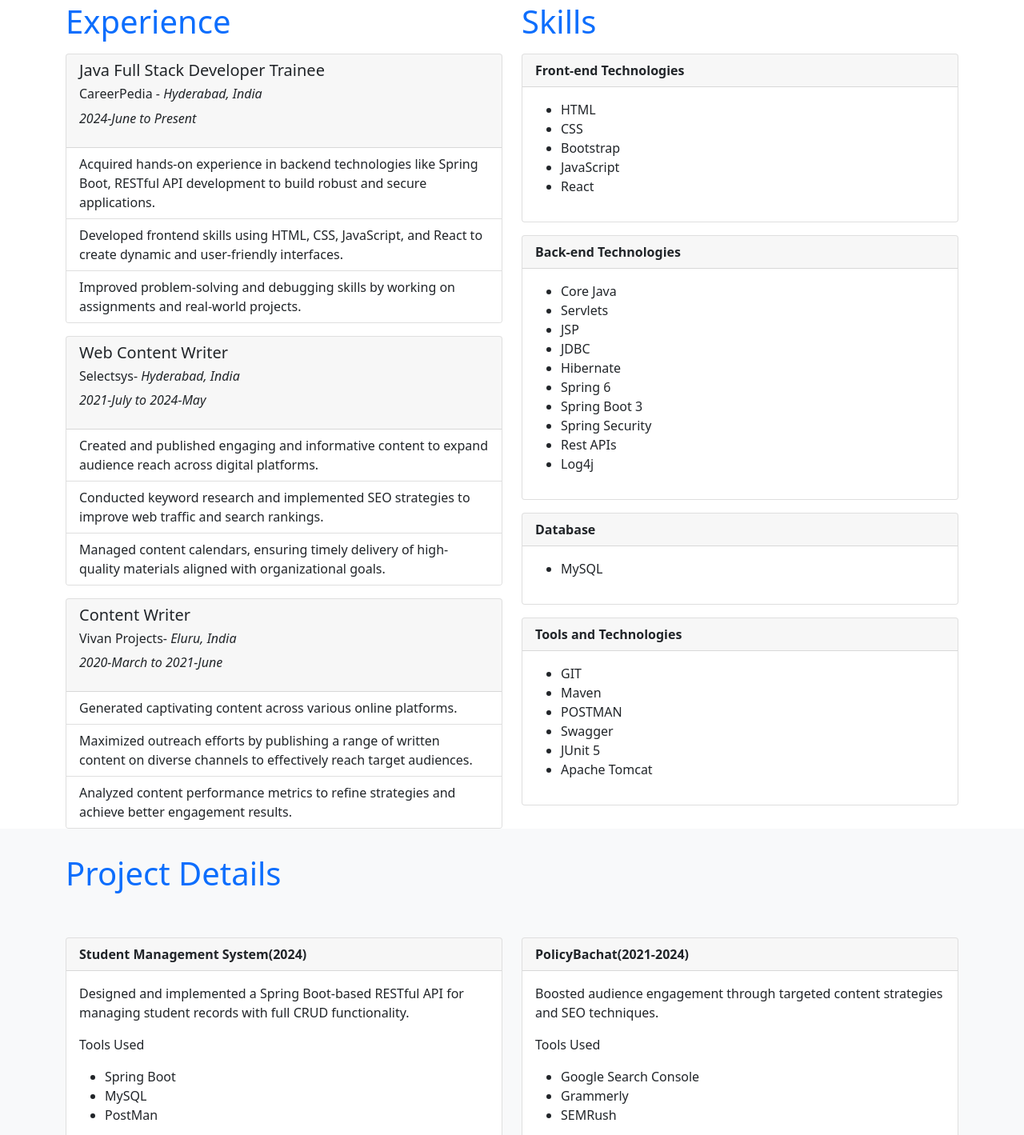
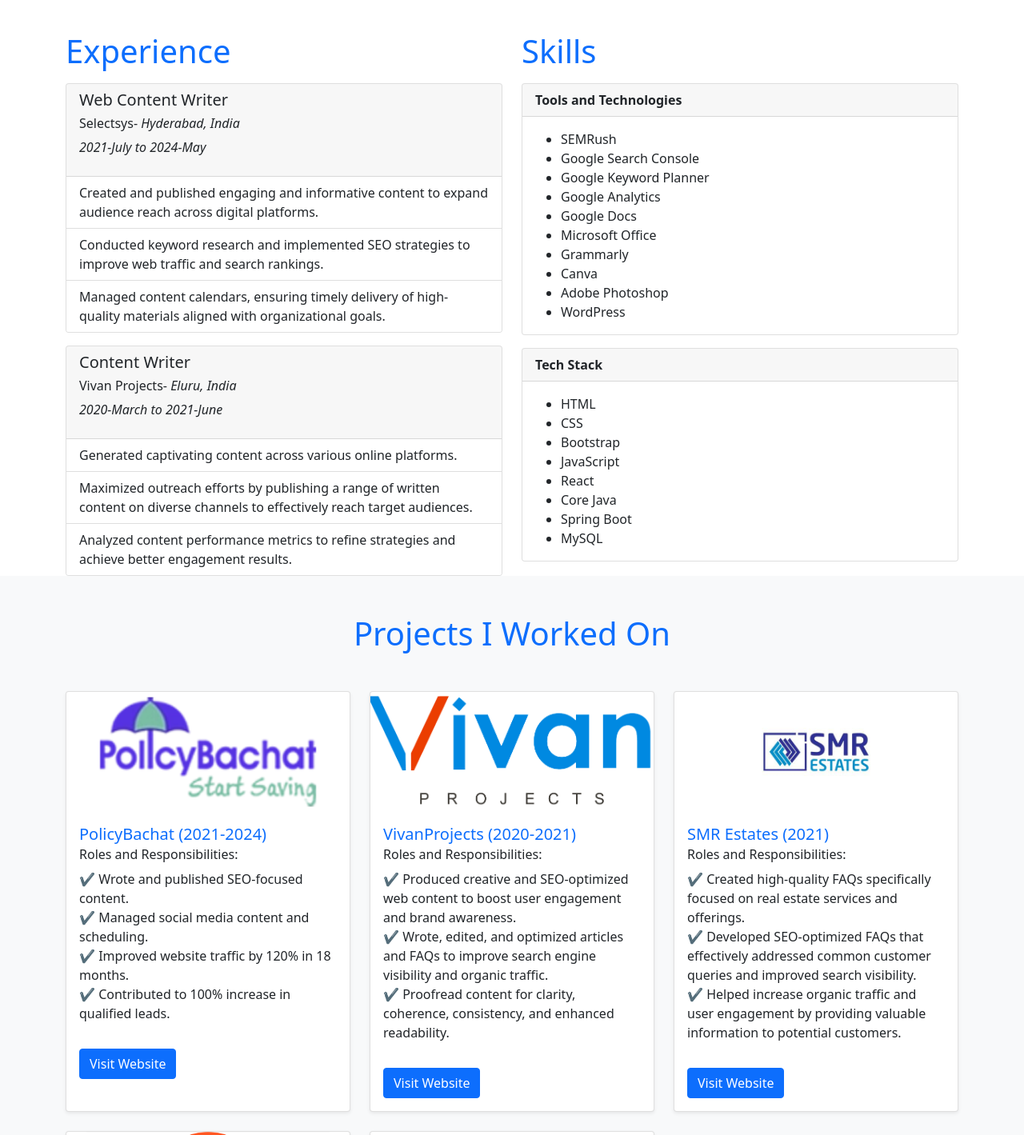
Before and after one commit to Madhavi-Datti/portfolio, a plain HTML site: page index.html in a window 1280 px wide. Shown: the part 1381-2800 px from the top of the page at 80% size. Drawn offline with nearby package versions, Linux system fonts and the light colour scheme.

Commit message:
added project details

```diff
--- a/index.html
+++ b/index.html
@@ -36,10 +36,7 @@
             <a class="nav-link" href="#skills">Skills</a>
           </li>
           <li class="nav-item mx-2">
-            <a class="nav-link" href="#certifications">Certifications</a>
-          </li>
-          <li class="nav-item mx-2">
-            <a class="nav-link" href="#project">Projects</a>
+            <a class="nav-link" href="#projects">Projects</a>
           </li>
           <li class="nav-item mx-2">
             <a class="nav-link" href="#contact">Contact Me</a>
@@ -51,16 +48,16 @@
 
   <!-- hero-section -->
    <section class="container-fluid bg-light py-5">
-    <div class="container d-md-flex justify-content-center align-items-center text-center text-md-start">
+    <div class="container d-md-flex justify-content-center align-items-center py-5 text-center w-75">
         <div>
-            <img src="images/my ai pic.jpg" class="img-fluid w-75" alt="My image">
+            <img src="images/my ai pic.jpg" class="img-fluid" alt="My image">
           </div>
-        <div><h5>Hello, I'm</h5>
+        <div class="py-5 px-5"><h5>Hello, I'm</h5>
             <h1>Madhavi Datti</h1>
-            <h4>Java Full Stack Developer</h4>
-            <p>Passionate Java Full Stack Developer skilled in back-end and front-end technologies.</p>
+            <h4>Content Writer</h4>
+            <p>Passionate Content Writer with 4+ years of experience in creating clear, engaging, and SEO-friendly content.</p>
             <button class="btn btn-success">Hire Me</button>
-            <a href="https://drive.google.com/drive/folders/1yFiDZv0QbVg1Z9HqVQEJP748FBCC-ZsQ" class="btn btn-primary" download>Download Resume
+            <a href="https://drive.google.com/file/d/1DXGJoiYQPeEB4FpXtSXFtZLHsR10fl1U/view?usp=sharing" class="btn btn-primary" download>Download Resume
           </a>
         </div>
     </div>
@@ -68,18 +65,13 @@
     <!-- About -->
    <section class="container my-5" id="about">
    <div>
-<h1 class="text-center display-6 text-primary">About me</h1>
+<h1 class="text-center text-primary">About me</h1>
 <hr class="w-25 mx-auto">
-<p>Hi there! I'm Madhavi, a passionate and dedicated Java Full Stack Developer with a strong foundation in
-    designing and implementing robust, scalable, and efficient web applications.</p>
-
-   <p>I specialize in Java-based backend development and modern frontend technologies to create seamless, user-friendly applications.
-    My expertise spans technologies like Spring Boot, REST APIs, React, and SQL, enabling me to deliver end-to-end solutions that meet diverse business requirements.</p>
-    <p>I'm committed to continuous learning and have honed my skills through real-world projects and hands-on experience.
-        With a keen eye for detail and a strong work ethic, I strive to contribute meaningfully to team success and organizational growth.</p>
-    <p>Whether it's crafting an innovative web application, debugging complex issues, or collaborating on cross-functional projects, I am eager to leverage my skills to build impactful solutions.</p>
-
-    <p>Let's connect and turn ideas into reality!</p>
+<p>Hi there! I'm Madhavi, a passionate content writer with over 4+ years of experience. I enjoy creating clear, engaging, and informative content that resonates with readers.</p>
+   <p> Over the years, I’ve had the opportunity to write articles, blogs, website content, product descriptions, and social media posts across various industries. I focus on crafting content that is both reader-friendly and SEO-optimized, ensuring it performs well on search engines while keeping the audience hooked.</p>
+    <p>I love diving into new topics, conducting in-depth research, and transforming complex concepts into simple, digestible content. Whether it’s a technical blog or a lifestyle article, I adapt my writing style to suit the audience and brand tone.</p>
+    <p>I’m detail-oriented, deadline-driven, and committed to delivering high-quality content that aligns with business goals. My aim is not just to inform but also to inspire and engage.</p>
+    <p>Let’s collaborate and transform your ideas into engaging, results-driven content!</p>
 
    </div>
 </section>
@@ -87,7 +79,7 @@
 <!-- Education -->
 <section class="container-fluid bg-light py-3" id="education">
 <div class="container my-3">
-    <h1 class="text-left display-6 text-primary">Educational Details</h1>
+    <h1 class="text-left text-primary">Educational Details</h1>
     <table class="table">
       <thead>
         <tr>
@@ -126,21 +118,8 @@
     <div class="container mt-5">
      <div class="row">
         <div class="col">
-        <h1 class="text-left display-6 text-primary" id="experience">Experience</h1>
-            <div class="card mt-3 fixed-size-card">
-                <div class="card-header">
-                  <h5>Java Full Stack Developer Trainee</h5>
-                  <h6>CareerPedia - <em>Hyderabad, India</em></h6>
-                  <p><em>2024-June to Present</em></p>
-                </div>
-                <ul class="list-group list-group-flush">
-                  <li class="list-group-item">Acquired hands-on experience in backend technologies like Spring
-                    Boot, RESTful API development to build robust and secure applications.</li>
-                  <li class="list-group-item">Developed frontend skills using HTML, CSS, JavaScript, and React to create dynamic and
-                    user-friendly interfaces.</li>
-                  <li class="list-group-item">Improved problem-solving and debugging skills by working on assignments and real-world projects.</li>
-                </ul>
-              </div>
+        <h1 class="text-left text-primary" id="experience">Experience</h1>
+
 
               <div class="card mt-3 fixed-size-card">
                 <div class="card-header">
@@ -170,62 +149,41 @@
         </div>
 
         <div class="col">
-            <h1 class="text-left display-6 text-primary" id="skills">Skills</h1>
+            <h1 class="text-left text-primary" id="skills">Skills</h1>
             <div class="card mt-3 fixed-size-card">
               <div class="card-header">
-                  <b>Front-end Technologies</b>
+                <b>Tools and Technologies</b>
               </div>
               <div class="card-body">
-                  <ul>
+                <ul class="mb-0">
+                  <li>SEMRush</li>
+                  <li>Google Search Console</li>
+                  <li>Google Keyword Planner</li>
+                  <li>Google Analytics</li>
+                  <li>Google Docs</li>
+                  <li>Microsoft Office</li>
+                  <li>Grammarly</li>
+                  <li>Canva</li>
+                  <li>Adobe Photoshop</li>
+                  <li>WordPress</li>
+
+                </ul>
+              </div>
+              </div>
+            <div class="card mt-3 fixed-size-card">
+                <div class="card-header">
+                  <b>Tech Stack</b>
+                </div>
+                <div class="card-body">
+                  <ul class="mb-0">
                     <li>HTML</li>
                     <li>CSS</li>
                     <li>Bootstrap</li>
                     <li>JavaScript</li>
                     <li>React</li>
-                  </ul>
-                </div>
-              </div>
-              <div class="card mt-3 fixed-size-card">
-                <div class="card-header">
-                  <b>Back-end Technologies</b>
-                </div>
-                <div class="card-body">
-                  <ul>
                     <li>Core Java</li>
-                    <li>Servlets</li>
-                    <li>JSP</li>
-                    <li>JDBC</li>
-                    <li>Hibernate</li>
-                    <li>Spring 6</li>
-                    <li>Spring Boot 3</li>
-                    <li>Spring Security</li>
-                    <li>Rest APIs</li>
-                    <li>Log4j</li>
-                  </ul>
-                </div>
-              </div>
-              <div class="card mt-3 fixed-size-card">
-                <div class="card-header">
-                  <b>Database</b>
-                </div>
-                <div class="card-body">
-                  <ul>
+                    <li>Spring Boot</li>
                     <li>MySQL</li>
-                  </ul>
-                </div>
-              </div>
-              <div class="card mt-3 fixed-size-card">
-                <div class="card-header">
-                  <b>Tools and Technologies</b>
-                </div>
-                <div class="card-body">
-                  <ul>
-                    <li>GIT</li>
-                    <li>Maven</li>
-                    <li>POSTMAN</li>
-                    <li>Swagger</li>
-                    <li>JUnit 5</li>
-                    <li>Apache Tomcat</li>
                   </ul>
                 </div>
               </div>
@@ -238,89 +196,100 @@
 
     <!-- projects -->
 
-    <section class="container-fluid bg-light py-3" id="project">
-      <div class="container my-3">
-      <h1 class="text-left display-6 text-primary">Project Details</h1>
-      <div class="row">
-        <div class="col">
-            <div class="card my-5 fixed-size-card">
-                <div class="card-header">
-                  <b>Student Management System(2024)</b>
-                </div>
+    <section class="container-fluid bg-light py-5" id="projects">
+      <div class="container">
+        <h1 class="text-center mb-5 text-primary">Projects I Worked On</h1>
+        <div class="row g-4">
+
+          <!-- Project Card 1 -->
+          <div class="col-md-4">
+            <div class="card h-100 shadow-sm">
+              <img src="images/pb-logo.jpg" class="card-img-top"  style="height: 150px; object-fit: contain;"alt="PolicyBachat Project Image">
               <div class="card-body">
-                  <p>Designed and implemented a Spring Boot-based RESTful API for managing student records with full
-                    CRUD functionality.</p>
-                    <p>Tools Used</p>
-                    <ul>
-                      <li>Spring Boot</li>
-                      <li>MySQL</li>
-                      <li>PostMan</li>
+                <h5 class="card-title text-primary">PolicyBachat (2021-2024)</h5>
+                <h6 class="card-subtitle mb-2">Roles and Responsibilities:</h6>
+                <ul class="list-unstyled">
+                  <!-- <li>✔️ SEO keyword research to drive organic traffic.</li> -->
+                  <li>✔️ Wrote and published SEO-focused content.</li>
+                  <li>✔️ Managed social media content and scheduling.</li>
+                  <li>✔️ Improved website traffic by 120% in 18 months.</li>
+                  <li>✔️ Contributed to 100% increase in qualified leads.</li>
                 </ul>
-                </div>
-              </div>
-        </div>
-        <div class="col">
-            <div class="card my-5 fixed-size-card">
-                <div class="card-header">
-                  <b>PolicyBachat(2021-2024)</b>
-                </div>
-                <div class="card-body">
-                  <p>Boosted audience engagement through targeted content strategies and SEO techniques.</p>
-                  <p>Tools Used</p>
-                  <ul>
-                    <li>Google Search Console</li>
-                    <li>Grammerly</li>
-                    <li>SEMRush</li>
-                  </ul>
-                </div>
-              </div>
+                <a href="https://www.policybachat.com/life-insurance" target="_blank" class="btn btn-primary mt-3">Visit Website</a>
               </div>
             </div>
           </div>
 
-    </section>
-
-    <!-- Certifications Section -->
-    <section id="certifications" class="py-5 bg-light">
-      <div class="container">
-          <div class="text-center mb-5">
-              <h2 class="section-heading  text-primary display-6">Certifications</h2>
-              <p class="text-muted">Here are some of the certifications I have earned.</p>
+                    <!-- Project Card 2 (example for another project) -->
+                    <div class="col-md-4">
+                      <div class="card h-100 shadow-sm">
+                        <img src="images/vivan-project-logo.jpg" class="card-img-top" style="height: 150px; object-fit: contain;"alt="Another Project Image">
+                        <div class="card-body">
+                          <h5 class="card-title text-primary">VivanProjects (2020-2021)</h5>
+                          <h6 class="card-subtitle mb-2 ">Roles and Responsibilities:</h6>
+                          <ul class="list-unstyled">
+                            <li>✔️ Produced creative and SEO-optimized web content to boost user engagement and brand awareness.</li>
+                            <li>✔️ Wrote, edited, and optimized articles and FAQs to improve search engine visibility and organic traffic.</li>
+                            <li>✔️ Proofread content for clarity, coherence, consistency, and enhanced readability.</li>
+                          </ul>
+                          <a href="https://www.vivanprojects.com/" target="_blank" class="btn btn-primary mt-3">Visit Website</a>
                         </div>
-          <div class="row">
-              <!-- Certification 1 -->
-              <div class="col-md-4 mb-4">
-                  <div class="card cert-card">
-                      <div class="card-body text-center">
-                          <h5 class="card-title">Junior Software Developer</h5>
-                          <p class="card-text"> AURA under DDU-GKY</p>
-                          <p class="card-text">Jan-2020 to March-2021</p>
-                          <a href="path-to-certificate.pdf" class="btn btn-primary" download>Download Certificate</a>
+                      </div>
+                    </div>
+                              <!-- Project Card 3 (example for another project) -->
+          <div class="col-md-4">
+            <div class="card h-100 shadow-sm">
+              <img src="images/smr-logo.jpg" class="card-img-top" style="height: 150px; object-fit: contain;"alt="Another Project Image">
+              <div class="card-body">
+                <h5 class="card-title text-primary">SMR Estates (2021)</h5>
+                <h6 class="card-subtitle mb-2 ">Roles and Responsibilities:</h6>
+                <ul class="list-unstyled">
+                  <li>✔️ Created high-quality FAQs specifically focused on real estate services and offerings.</li>
+                  <li>✔️ Developed SEO-optimized FAQs that effectively addressed common customer queries and improved search visibility.</li>
+                  <li>✔️ Helped increase organic traffic and user engagement by providing valuable information to potential customers.</li>
+                </ul>
+                <a href="https://smrestates.in/" target="_blank" class="btn btn-primary mt-3">Visit Website</a>
+              </div>
+            </div>
+          </div>
+     <!-- Project Card 4 (example for another project) -->
+     <div class="col-md-4">
+      <div class="card h-100 shadow-sm">
+        <img src="images/highzeal-logo.jpg" class="card-img-top" style="height: 150px; object-fit: contain;"alt="Another Project Image">
+        <div class="card-body">
+          <h5 class="card-title text-primary">HighZeal (2022)</h5>
+          <h6 class="card-subtitle mb-2 ">Roles and Responsibilities:</h6>
+          <ul class="list-unstyled">
+            <li>✔️ Wrote engaging web content and articles to promote business services and enhance online presence.</li>
+            <li>✔️ Developed SEO-optimized FAQs that effectively addressed common customer queries and improved search visibility.</li>
+            <li>✔️ Proofread and edited content to ensure clarity, grammatical accuracy, and brand consistency.</li>
+          </ul>
+          <a href="https://highzeal.com/" target="_blank" class="btn btn-primary mt-3">Visit Website</a>
+        </div>
+      </div>
+    </div>
+     <!-- Project Card 5 (example for another project) -->
+     <div class="col-md-4">
+      <div class="card h-100 shadow-sm">
+        <img src="images/eden-logo.png" class="card-img-top" style="height: 150px; object-fit: contain;"alt="Another Project Image">
+        <div class="card-body">
+          <h5 class="card-title text-primary">Eden Gardenscapes (2024-2025)</h5>
+          <h6 class="card-subtitle mb-2">Roles and Responsibilities:</h6>
+          <ul class="list-unstyled">
+            <li>✔️ Developed and deployed a full-stack web application using React.</li>
+            <li>✔️Wrote SEO-friendly website content to promote business services and improve online visibility. </li>
+            <li>✔️Managed and updated social media platforms (Facebook, Instagram, LinkedIn) to increase brand awareness and customer engagement. </li>
+          </ul>
+          <a href="https://edengardenscapes.in" target="_blank" class="btn btn-primary mt-3">Visit Website</a>
         </div>
       </div>
     </div>
 
-              <div class="col-md-4 mb-4">
-                <div class="card cert-card">
-                    <div class="card-body text-center">
-                        <h5 class="card-title">Java Full Stack Developer</h5>
-                        <p class="card-text">CareerPedia </p>
-                        <p class="card-text">June-2024 to Dec-2024</p>
-                        <a href="path-to-certificate.pdf" class="btn btn-primary" download>Download Certificate</a>
-                    </div>
-                </div>
-            </div>
-            <div class="col-md-4 mb-4">
-              <div class="card cert-card">
-                  <div class="card-body text-center">
-                      <h5 class="card-title">Java</h5>
-                      <p class="card-text"> LearnTube by CareerNinja </p>
-                      <p class="card-text">Sept-2024</p>
-                      <a href="path-to-certificate.pdf" class="btn btn-primary" download>Download Certificate</a>
-                  </div>
+
         </div>
       </div>
     </section>
+
   <section id="contact" class="py-5 bg-light">
     <div class="container">
         <div class="text-center mb-4">
@@ -338,19 +307,19 @@
             <div class="col-md-4 text-center mb-4">
                 <i class="bi bi-linkedin fs-1 text-primary"></i>
                 <h5 class="mt-3">LinkedIn</h5>
-                <p><a href="https://www.linkedin.com/in/madhavi-datti-b18761185/" class="text-decoration-none">https://www.linkedin.com/in/madhavi-datti-b18761185/</a></p>
+                <p><a href="https://www.linkedin.com/in/madhavi-d-b18761185/" class="text-decoration-none">Linkedin</a></p>
             </div>
             <!-- Instagram -->
             <div class="col-md-4 text-center mb-4">
-                <i class="bi bi-instagram fs-1 text-danger"></i>
-                <h5 class="mt-3">Instagram</h5>
-                <p><a href="https://www.instagram.com/yourprofile" class="text-decoration-none">@yourprofile</a></p>
+              <i class="bi bi-github fs-1 text-dark"></i>
+                <h5 class="mt-3">Github</h5>
+                <p><a href="https://github.com/Madhavi-Datti" class="text-decoration-none">Github</a></p>
             </div>
             <!-- WhatsApp -->
             <div class="col-md-4 text-center mb-4">
                 <i class="bi bi-whatsapp fs-1 text-success"></i>
                 <h5 class="mt-3">WhatsApp</h5>
-                <p><a href="https://wa.me/yournumber" class="text-decoration-none">7995522590</a></p>
+                <p><a href="https://wa.me/7995522590" class="text-decoration-none">7995522590</a></p>
             </div>
             <!-- Phone -->
             <div class="col-md-4 text-center mb-4">
```
Also changed, not shown: images/eden-logo.png (added), images/highzeal-logo.jpg (added), images/pb-logo.jpg (added), images/smr-logo.jpg (added), images/vivan-project-logo.jpg (added). Lines whose indentation alone changed are shown as unchanged.
